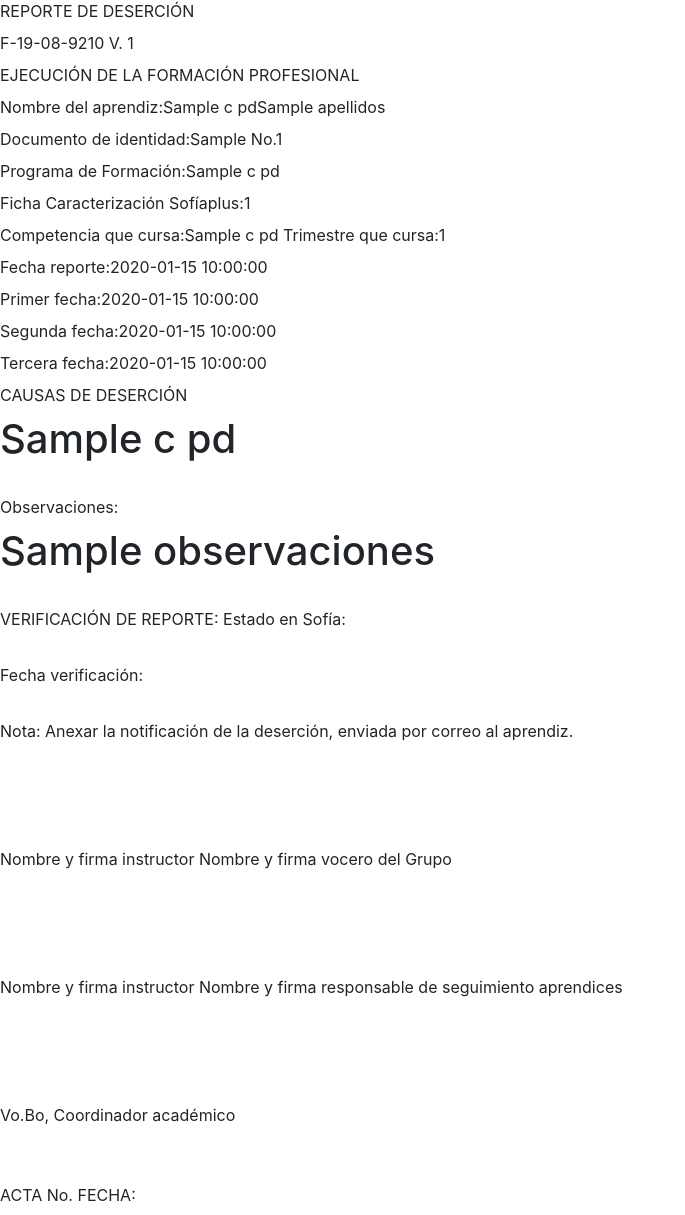
After one commit to ANDRES1699/DeserSOFT, a PHP site: template app/vistas/instructor/formato.php in a window 1280 px wide. The commit adds this page. Shown: the part 301-1516 px from the top of the page, without its empty margins (0-685 px from the left). Run offline with PHP 8.4, Linux system fonts and the light colour scheme; the template is opened without the code that fills it: most values are stand-ins (such as "Sample title", 1, 10 or a date in 2020); data that the repository does not hold is empty; some libraries are stand-ins or nearby versions.

Commit message:
feat: pdf.

```diff
--- a/app/controladores/Instructor.php
+++ b/app/controladores/Instructor.php
@@ -53,12 +53,15 @@ class Instructor extends Controlador {
 
 	public function registrarDesercion() {
 		if ($this->modelo->registrarInicioProceso($_POST)) {
-			echo 'Registrado!';
+			$cPD = $this->modelo->consultaProceso($_POST['id_aprendiz']);
+			$html = require_once '../app/vistas/instructor/formato.php';
+			$this->pdf($html);
 		} else {
 			echo 'Error!';
 			# code...
 		}
 	}
+
 	public function pdf($html) {
 		try{
 			require_once 'librerias\fpdf\WriteHTML.php';
--- a/app/modelos/InstructorModelo.php
+++ b/app/modelos/InstructorModelo.php
@@ -128,7 +128,7 @@ class InstructorModelo extends UsuarioModelo {
 	}
 	public function consultaProceso($data) {
 		try{
-			$this->_conexion->consultar("SELECT * FROM `deserciones_has_desercausa`
+			$this->_conexion->consultar("SELECT usuarios.nombres, usuarios.apellidos, tipo_documento.Tip_doc, usuarios.num_documento, usuarios.correo_instu, programas.nom_programa, fichas.num_ficha, competencias.nom_competencia, trimestres.num_trimestre, deserciones.fecha_reporte, deserciones.fecha_desercion1, deserciones.fecha_desercion2, deserciones.fecha_desercion3, desercausa.nombre, deserciones.observaciones FROM `deserciones_has_desercausa`
 			INNER JOIN desercausa ON desercausa.idDCausa = deserciones_has_desercausa.desercausa_idDCausa
 			INNER JOIN deserciones ON deserciones_has_desercausa.deserciones_id_desercion = deserciones.id_desercion
 			INNER join usuarios ON deserciones.id_aprendiz = usuarios.id_usuario
@@ -138,9 +138,9 @@ class InstructorModelo extends UsuarioModelo {
 			INNER JOIN programas ON programas.id_programa = fichas.id_programa
 			INNER JOIN competencias ON competencias.id_programa = programas.id_programa
 			INNER JOIN trimestres ON trimestres.id_trimestre = fichas.id_trimestre WHERE usuarios.id_usuario = ?");
-			$this->_conexion->bind(1, $Data, PDO::PARAM_INT);
+			$this->_conexion->bind(1, $data, PDO::PARAM_INT);
 			$this->_conexion->ejecutar();
-			return $this->_conexion->mostrarTodos();
+			return $this->_conexion->mostrar();
 		} catch (Exception $e) {
 			die($e->getMessage());
 		}
--- /dev/null
+++ b/app/vistas/instructor/formato.php
@@ -0,0 +1,45 @@
+<div id="sena">
+		<img id="logo" src="logosenatext.png">
+				<div id="text">
+					<label>REPORTE DE DESERCIÓN</label><br>
+					<label>F-19-08-9210 V. 1</label><br>
+					<label>EJECUCIÓN DE LA FORMACIÓN PROFESIONAL</label>
+				</div>
+			</div>
+
+			<div id="sena1">
+				<label>Nombre del aprendiz:<?=$cPD->nombres.''.$cPD->apellidos;?></label><br>
+				<label>Documento de identidad:<?=$cPD->Tip_doc;?></label>
+				<label id="seg">No.<?=$cPD->num_documento;?></label><br>
+				<label>Programa de Formación:<?=$cPD->nom_programa;?></label><br>
+				<label>Ficha Caracterización Sofíaplus:<?=$cPD->num_ficha;?></label><br>
+				<label>Competencia que cursa:<?=$cPD->nom_competencia;?></label>
+				<label id="seg">Trimestre que cursa:<?=$cPD->num_trimestre;?></label><br>
+				<label>Fecha reporte:<?=$cPD->fecha_reporte;?></label><br>
+				<label>Primer fecha:<?=$cPD->fecha_desercion1;?></label><br>
+				<label>Segunda fecha:<?=$cPD->fecha_desercion2;?></label><br>
+				<label>Tercera fecha:<?=$cPD->fecha_desercion3;?></label><br>
+			<div id="causas">
+				<label>CAUSAS DE DESERCIÓN</label><br>
+                <h1><?=$cPD->nombre;?></h1><br>
+			</div>
+			<div id="observaciones">
+				<label>Observaciones:</label><br>
+                <h1><?=$cPD->observaciones;?></h1><br>
+			</div>
+				<label>VERIFICACIÓN DE REPORTE:</label>
+				<label id="seg1">Estado en Sofía:</label><br><br>
+				<label>Fecha verificación:</label><br><br>
+				<label>Nota: Anexar la notificación de la deserción, enviada por correo al aprendiz.</label><br>
+				<br>
+				<br>
+				<br>
+				<br>
+				<label id="border">Nombre y firma instructor</label>
+				<label id="border">Nombre y firma vocero del Grupo</label><br><br><br><br><br>
+				<label id="border">Nombre y firma instructor</label>
+				<label id="border">Nombre y firma responsable de seguimiento aprendices</label><br><br><br><br><br>
+				<label id="border">Vo.Bo, Coordinador académico</label><br><br><br>
+				<label>ACTA No.</label>
+				<label id="seg">FECHA:</label><br>
+			</div>
```
Also changed, not shown: DB/desersoft.sql (+75 -14 lines).
